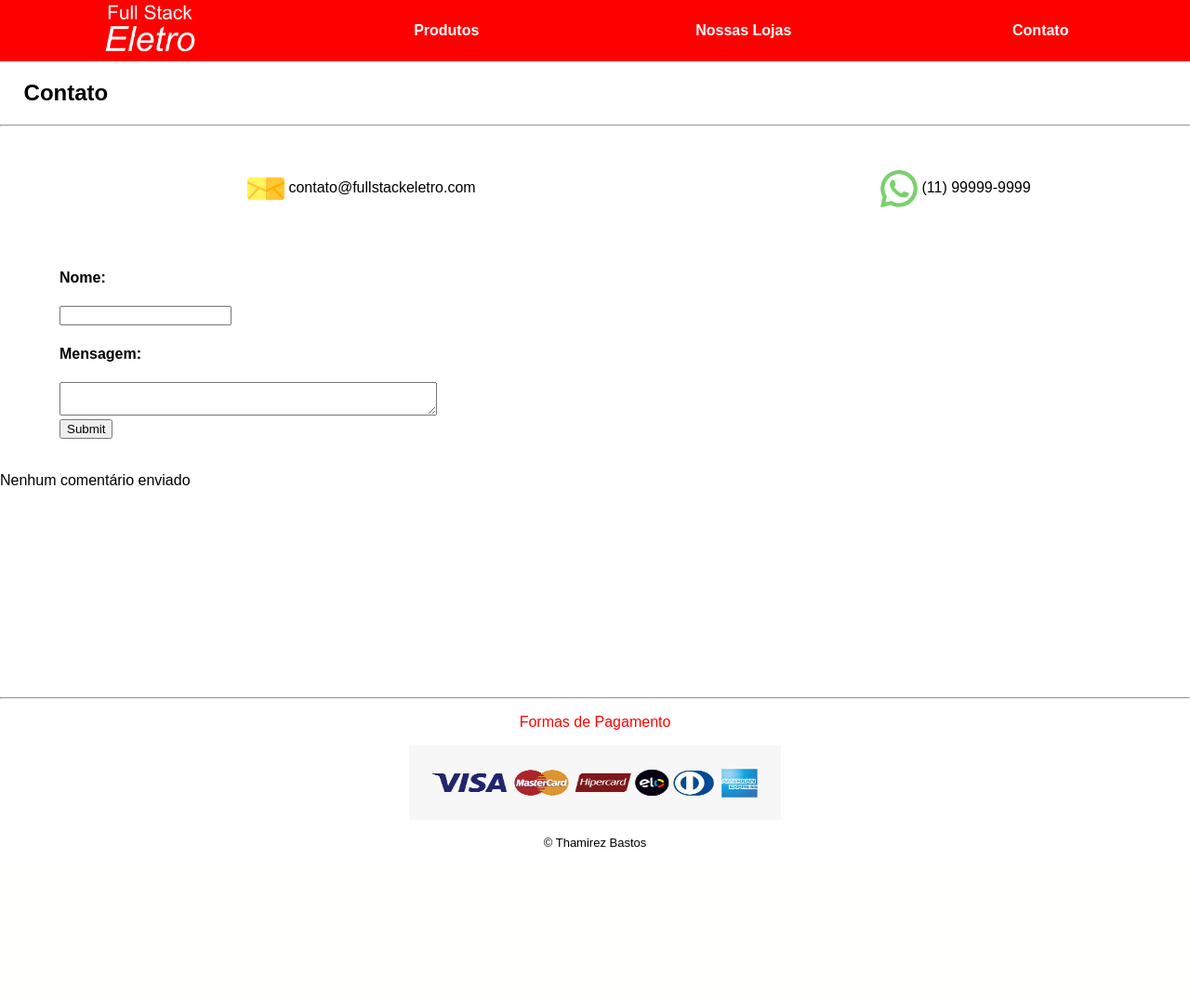
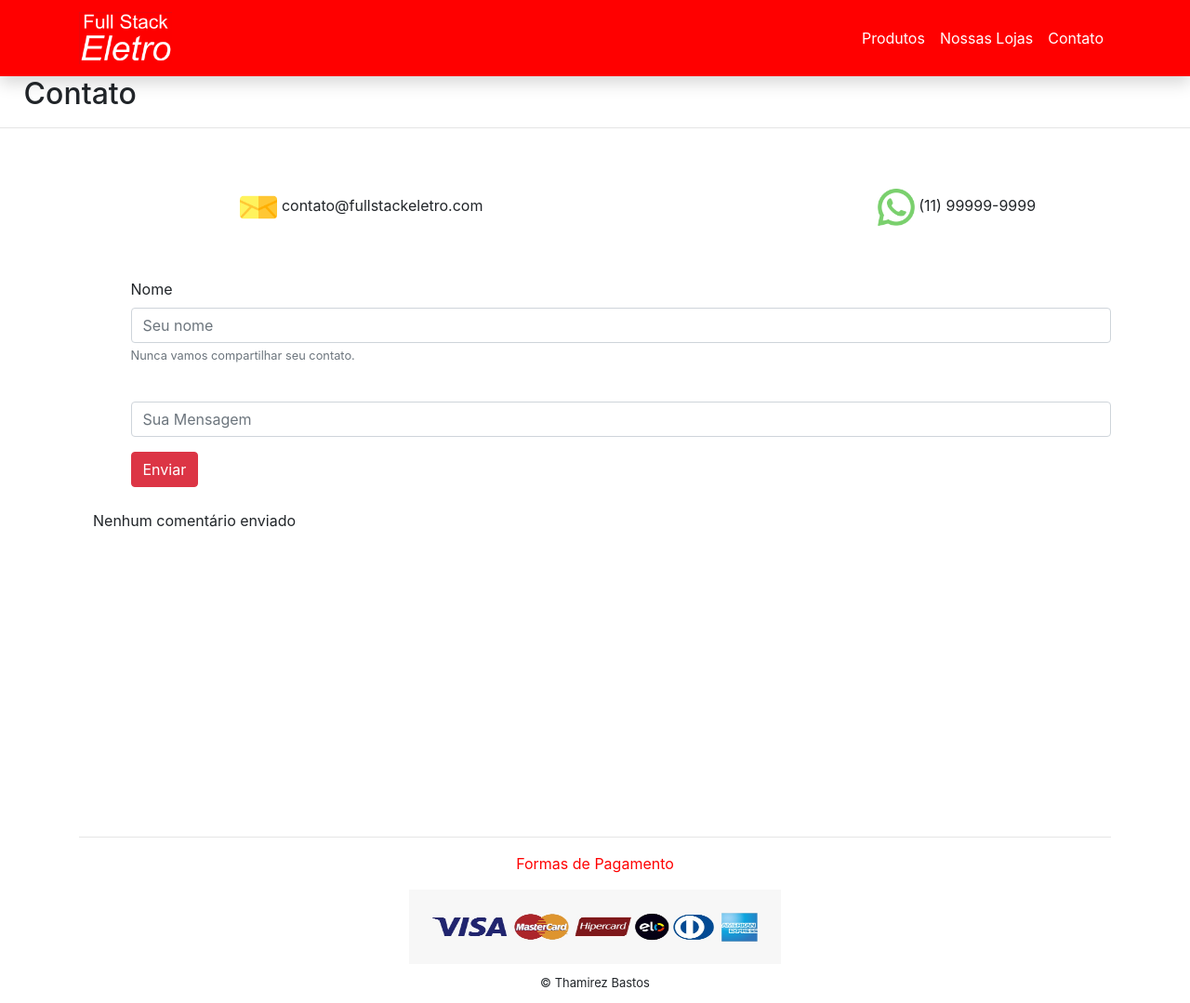
Before and after one commit to ThamirezBastos/projetoPratico-Recode, a PHP site: page /contato.php in a window 1280 px wide. Shown: the whole page at 93% size. Before the commit the page ends 911 px from the top, so only its background shows below. Run offline with PHP 8.4, Linux system fonts and the light colour scheme; data that the repository does not hold is empty.

Commit message:
inclusão de bootstrap no menu e no formulario de contato

```diff
--- a/contato.php
+++ b/contato.php
@@ -10,7 +10,7 @@
     die("Aconexão de BD falhou: " . mysqli_connect_error());
 }
 
-if(isset($_POST['nome']) && isset ($_POST['msg'])){
+if (isset($_POST['nome']) && isset($_POST['msg'])) {
     $nome = $_POST['nome'];
     $msg = $_POST['msg'];
 
@@ -28,11 +28,12 @@
     <title>Contato - Full Stack Eletro</title>
     <link href="./css/style.css" rel="stylesheet" type="text/css">
     <script src="js/script.js" type="text/javascript"></script>
+    <link rel="stylesheet" href="https://stackpath.bootstrapcdn.com/bootstrap/4.1.3/css/bootstrap.min.css" integrity="sha384-MCw98/SFnGE8fJT3GXwEOngsV7Zt27NXFoaoApmYm81iuXoPkFOJwJ8ERdknLPMO" crossorigin="anonymous">
 </head>
 
 <body>
     <?php
-    include_once('menu.html');
+    include_once('menu.php');
 
     ?>
 
@@ -55,15 +56,29 @@
         </tr>
     </table>
 
-
+    <!--
     <form action="contato.php" method="post">
         <h4>Nome:</h4>
         <input type="text" name="nome" width="400px">
         <h4>Mensagem:</h4>
-        <textarea type="text" name="msg" width="500px"></textarea><br/>
+        <textarea type="text" name="msg" width="500px"></textarea><br />
         <input type="submit"></input>
-    </form><br/><br/>
-
+    </form><br /><br /> -->
+    <div class="container">
+        <form action="contato.php" method="post">
+            <div class="form-group">
+                <label for="exampleInputEmail1">Nome</label>
+                <input type="text" name="nome" class="form-control" id="exampleInputEmail1" aria-describedby="emailHelp" placeholder="Seu nome">
+                <small id="emailHelp" class="form-text text-muted">Nunca vamos compartilhar seu contato.</small>
+            </div>
+            <div class="form-group">
+                <label for="exampleInputPassword1"></label>
+                <input type="text" name="msg" class="form-control" id="exampleInputPassword1" placeholder="Sua Mensagem">
+            </div>
+            <button type="submit" class="btn btn-danger">Enviar</button>
+        </form>
+        <br>
+        <div class="container">
             <?php
             $sql = "select * from comentarios";
             $result = $conn->query($sql);
@@ -73,13 +88,12 @@
                     echo "Data: " . $rows['data'] . "<br>";
                     echo "Nome: " . $rows['nome'] . "<br>";
                     echo "Mensagem: " . $rows['msg'] . "<br/><hr/><br/>";
-
                 }
             } else {
                 echo "Nenhum comentário enviado";
             }
             ?>
-
+        </div>
 
         <br><br><br><br><br>
         <br><br><br><br><br>
@@ -93,7 +107,9 @@
         </div>
 
         <footer>&copy; Thamirez Bastos</footer>
-
+        <script src="https://code.jquery.com/jquery-3.3.1.slim.min.js" integrity="sha384-q8i/X+965DzO0rT7abK41JStQIAqVgRVzpbzo5smXKp4YfRvH+8abtTE1Pi6jizo" crossorigin="anonymous"></script>
+        <script src="https://cdnjs.cloudflare.com/ajax/libs/popper.js/1.14.3/umd/popper.min.js" integrity="sha384-ZMP7rVo3mIykV+2+9J3UJ46jBk0WLaUAdn689aCwoqbBJiSnjAK/l8WvCWPIPm49" crossorigin="anonymous"></script>
+        <script src="https://stackpath.bootstrapcdn.com/bootstrap/4.1.3/js/bootstrap.min.js" integrity="sha384-ChfqqxuZUCnJSK3+MXmPNIyE6ZbWh2IMqE241rYiqJxyMiZ6OW/JmZQ5stwEULTy" crossorigin="anonymous"></script>
 </body>
 
 </html>
--- a/menu.html
+++ /dev/null
@@ -1,13 +0,0 @@
-<div>
-        <table class="menu">
-            <tr>
-                <td><a href="index.php">
-                        <img src="./imagens_fullstack/logo.jpg" alt="full stack eletro" width="100px">
-                    </a>
-                </td>
-                <td><a href="produtos.php">Produtos</a></td>
-                <td><a href="loja.php">Nossas Lojas</a></td>
-                <td><a href="contato.php">Contato</a></td>
-            </tr>
-        </table>
-    </div>
--- /dev/null
+++ b/menu.php
@@ -0,0 +1,24 @@
+
+    <nav class="navbar navbar-expand-lg navbar-light shadow" style="background-color:red;" id="menu" class="menu">
+    <div class="container ">
+      <a class="navbar-brand" href="index.php">
+        <img src="./imagens_fullstack/logo.jpg" alt="full stack eletro" width="100px">
+      </a>
+      <button class="navbar-toggler bg-light" type="button" data-toggle="collapse" data-target="#navbarResponsive" aria-controls="navbarResponsive" aria-expanded="false" aria-label="Toggle navigation">
+        <span class="navbar-toggler-icon"></span>
+      </button>
+      <div class="collapse navbar-collapse" id="navbarResponsive">
+        <ul class="navbar-nav ml-auto">
+          <li class="nav-item">
+            <a class="nav-link text-white" href="produtos.php">Produtos</a>
+          </li>
+          <li class="nav-item">
+            <a class="nav-link text-white" href="loja.php">Nossas Lojas</a>
+          </li>
+          <li class="nav-item">
+            <a class="nav-link text-white" href="contato.php">Contato</a>
+          </li>
+        </ul>
+      </div>
+    </div>
+  </nav>
--- a/produtos.php
+++ b/produtos.php
@@ -22,11 +22,12 @@
     <title>Produtos - Full Stack Eletro</title>
     <link href="./css/style.css" rel="stylesheet" type="text/css">
     <script src="js/script.js" type="text/javascript"></script>
+    <link rel="stylesheet" href="https://stackpath.bootstrapcdn.com/bootstrap/4.1.3/css/bootstrap.min.css" integrity="sha384-MCw98/SFnGE8fJT3GXwEOngsV7Zt27NXFoaoApmYm81iuXoPkFOJwJ8ERdknLPMO" crossorigin="anonymous">
 </head>
 
 <body>
     <?php
-    include_once('menu.html');
+    include_once('menu.php');
 
     ?>
 
@@ -85,6 +86,9 @@
     </div>
 
     <footer>&copy; Thamirez Bastos</footer>
+    <script src="https://code.jquery.com/jquery-3.3.1.slim.min.js" integrity="sha384-q8i/X+965DzO0rT7abK41JStQIAqVgRVzpbzo5smXKp4YfRvH+8abtTE1Pi6jizo" crossorigin="anonymous"></script>
+    <script src="https://cdnjs.cloudflare.com/ajax/libs/popper.js/1.14.3/umd/popper.min.js" integrity="sha384-ZMP7rVo3mIykV+2+9J3UJ46jBk0WLaUAdn689aCwoqbBJiSnjAK/l8WvCWPIPm49" crossorigin="anonymous"></script>
+    <script src="https://stackpath.bootstrapcdn.com/bootstrap/4.1.3/js/bootstrap.min.js" integrity="sha384-ChfqqxuZUCnJSK3+MXmPNIyE6ZbWh2IMqE241rYiqJxyMiZ6OW/JmZQ5stwEULTy" crossorigin="anonymous"></script>
 </body>
 
 </html>
```
Also changed, not shown: index.php (+5 -2 lines), loja.php (+5 -2 lines). Lines whose indentation alone changed are shown as unchanged.
